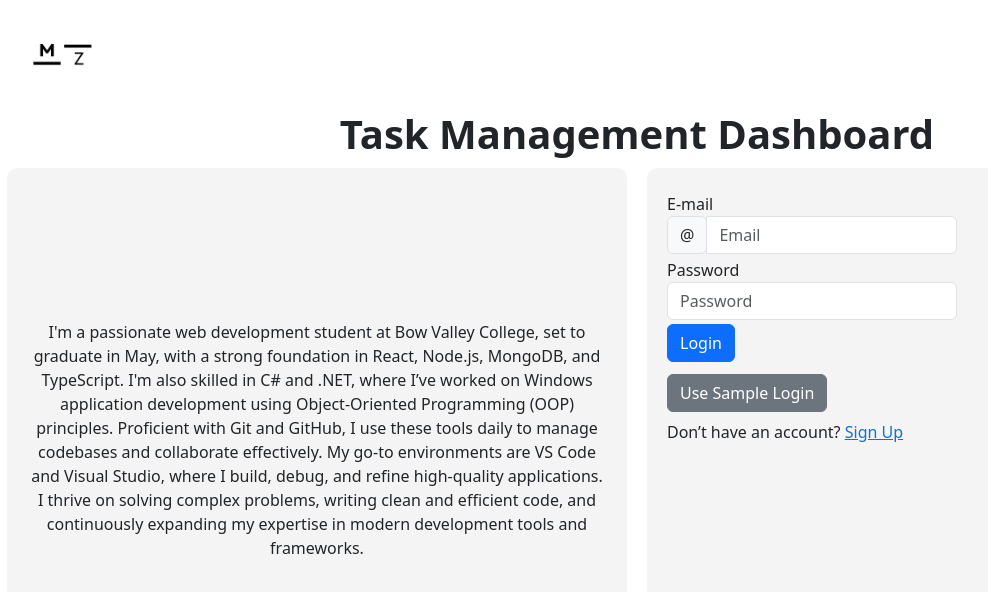
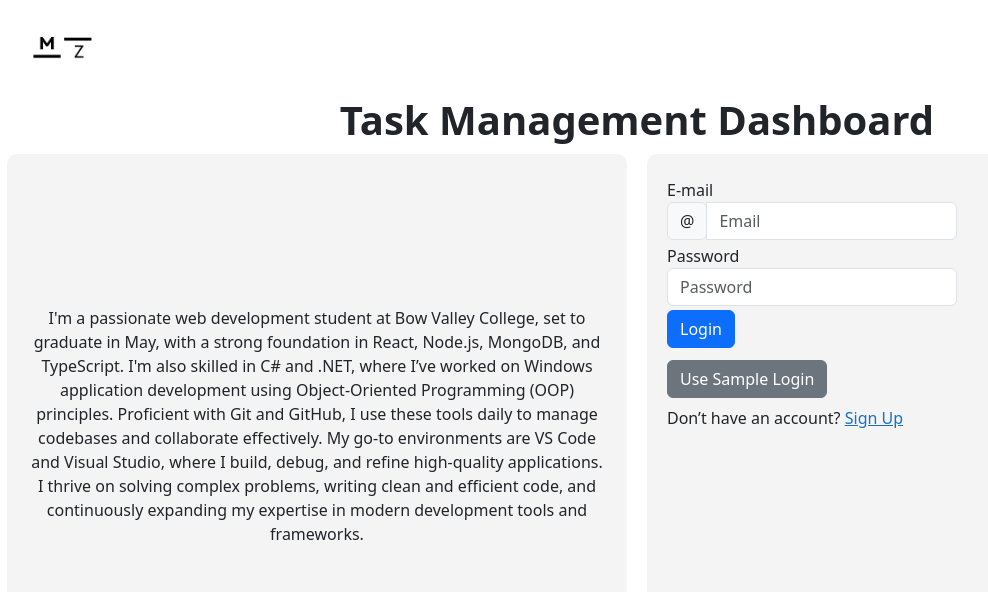
Before and after one commit to mstfazmni/task-manager-dashboard, a React (Create React App) app in the folder client/: page / in a window 1280 px wide. Shown: the top 592 px of the page, without its empty margins (3-991 px from the left). Built offline with nearby package versions, Linux system fonts and the light colour scheme.

Commit message:
smaller height for header

```diff
--- a/client/src/components/Dashboard.css
+++ b/client/src/components/Dashboard.css
@@ -85,7 +85,7 @@
 
 .slide {
     /* background-color: #c1c1c1; */
-    height: 45vh;
+    height: 50vh;
     width: 100%;
     padding: 10px;
     display: grid;
--- a/client/src/components/Header.css
+++ b/client/src/components/Header.css
@@ -3,6 +3,7 @@
     justify-content: space-between;
     align-items: center;
     padding: 0px 10px;
+    height: 12vh;
 }
 
 .right-icons{
```
